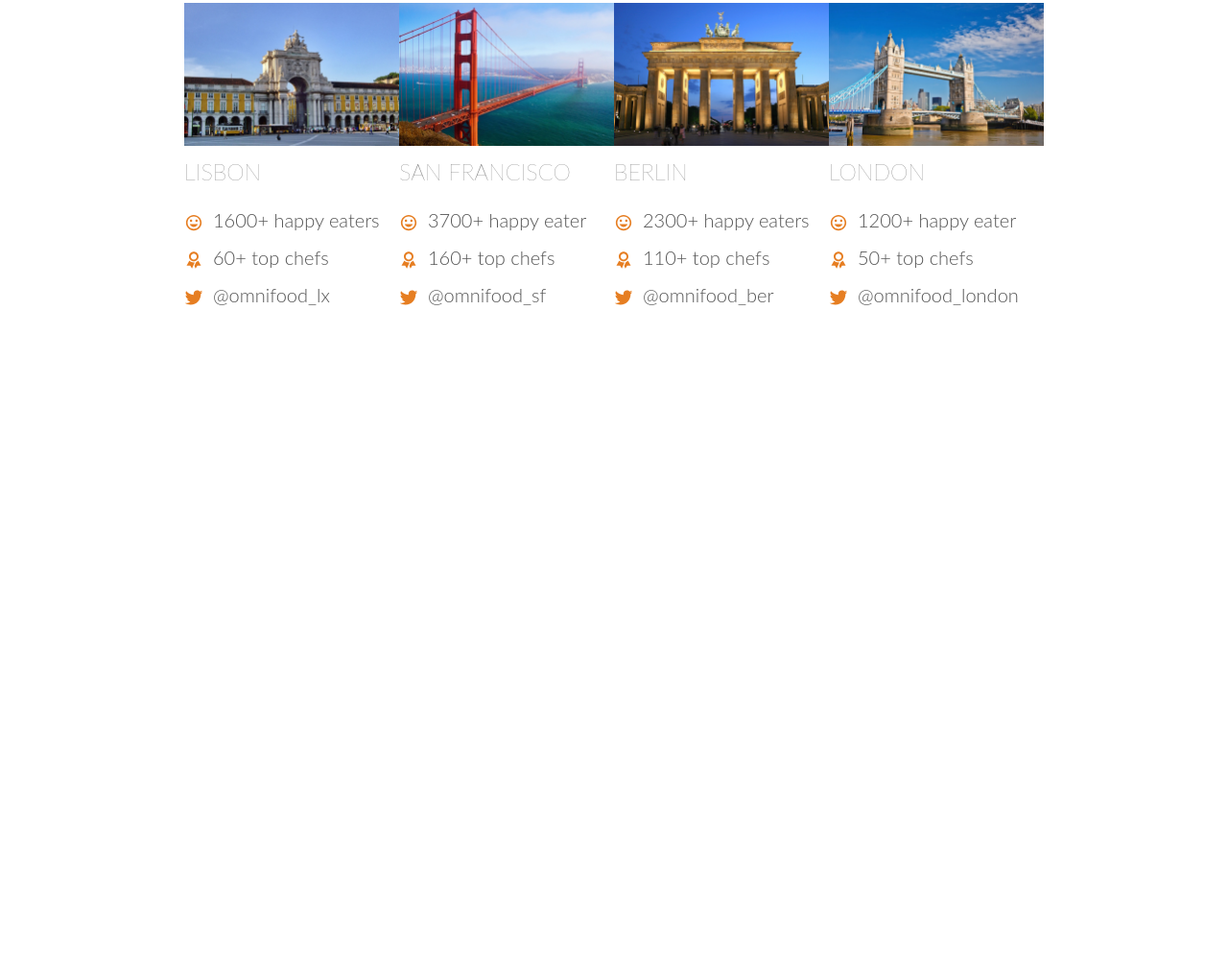
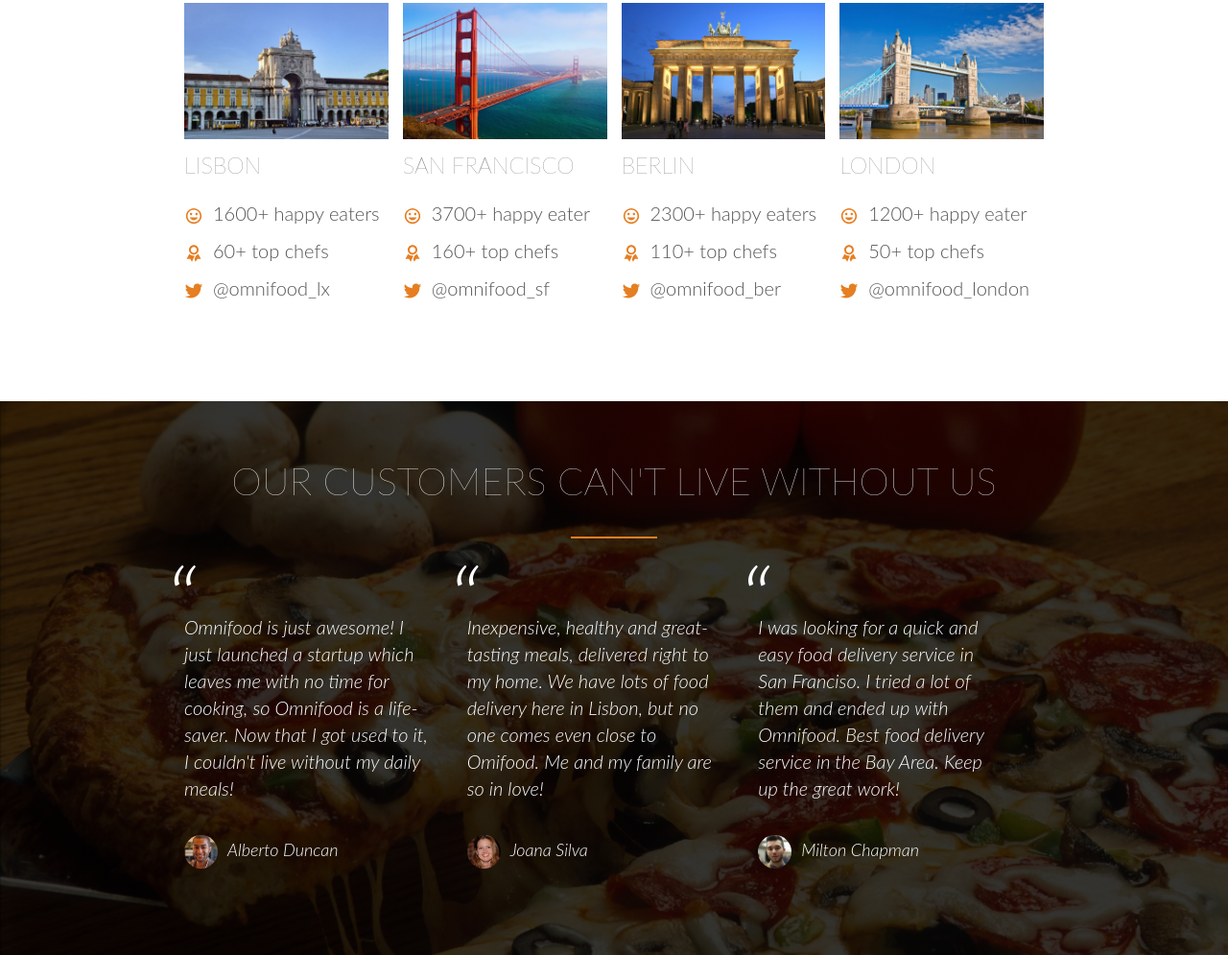
Before and after one commit to romainnim/Omnifood-flexbox, a plain HTML site: page index.html in a window 1280 px wide. Shown: the part 2988-3983 px from the top of the page at 96% size. Before the commit the page ends 3413 px from the top, so only its background shows below. Drawn offline with nearby package versions, Linux system fonts and the light colour scheme.

Commit message:
testimonial section done

```diff
--- a/index.html
+++ b/index.html
@@ -155,7 +155,26 @@
         </article>
     </div>
 </section>
-<section class="section-testimonial"></section>
+<section class="section-testimonial">
+    <div class="container-wrap">
+        <h2 class="section-title">Our customers can't live without us</h2>
+        <div class="testimonial-group">
+            <div class="testimonial">
+                <blockquote>Omnifood is just awesome! I just launched a startup which leaves me with no time for cooking, so Omnifood is a life-saver. Now that I got used to it, I couldn't live without my daily meals!</blockquote>
+                <cite><img src="vendors\img\customer-1.jpg" alt="">Alberto Duncan</cite>
+            </div>
+            <div class="testimonial">
+                <blockquote>Inexpensive, healthy and great-tasting meals, delivered right to my home. We have lots of food delivery here in Lisbon, but no one comes even close to Omifood. Me and my family are so in love! </blockquote>
+                <cite><img src="vendors\img\customer-2.jpg" alt="">Joana Silva</cite>
+            </div>
+            <div class="testimonial">
+                <blockquote>I was looking for a quick and easy food delivery service in San Franciso. I tried a lot of them and ended up with Omnifood. Best food delivery service in the Bay Area. Keep up the great work!</blockquote>
+                <cite><img src="vendors\img\customer-3.jpg" alt="">Milton Chapman</cite>
+            </div>
+        </div>
+    </div>
+
+</section>
 <section class="section-plans"></section>
 <section class="section-forms"></section>
 <footer></footer>
--- a/ressources/css/style.css
+++ b/ressources/css/style.css
@@ -274,7 +274,13 @@ nav{
 }
 
 .city-cards .city{
-    width: 25%;
+    flex: 1;
+    margin-right: 15px;
+    width: calc(25%-15px);
+}
+
+.city-cards .city:last-child{
+    margin-right: 0;
 }
 
 .city h3 {
@@ -303,3 +309,58 @@ nav{
 /**************************************************/
 /*SECTION TESTIMONIAL*/
 /**************************************************/
+.section-testimonial{
+    background: linear-gradient(rgba(0, 0, 0, 0.8), rgba(0,0,0,0.8)),url("../../vendors/img/back-customers.jpg");
+    background-size: cover;
+    padding-bottom: 90px;
+    background-attachment: fixed;
+}
+.section-testimonial blockquote,
+.section-testimonial h2,
+.section-testimonial cite{
+    color: #ffffff;
+}
+
+.section-testimonial blockquote,
+.section-testimonial cite{
+    font-style: italic;
+}
+
+.section-testimonial cite{
+    font-size: 90%;
+}
+
+.section-testimonial img{
+    vertical-align: middle;
+    margin-right: 10px;
+}
+
+.testimonial-group{
+    display: flex;
+}
+
+.testimonial-group .testimonial{
+    width: cald(33.33%-40px);
+    margin-right: 40px;
+}
+
+.testimonial blockquote{
+    margin: 0 0 35px;
+    line-height: 140%;
+}
+
+.testimonial blockquote:before{
+    content: "\201C";
+    margin: 15px 0 0 -20px;
+    font-size: 500%;
+    display: block;
+}
+
+.testimonial img{
+    border-radius: 50%;
+    width: 35px;
+    height: auto;
+}
+
+.testimonial span{
+}
```
